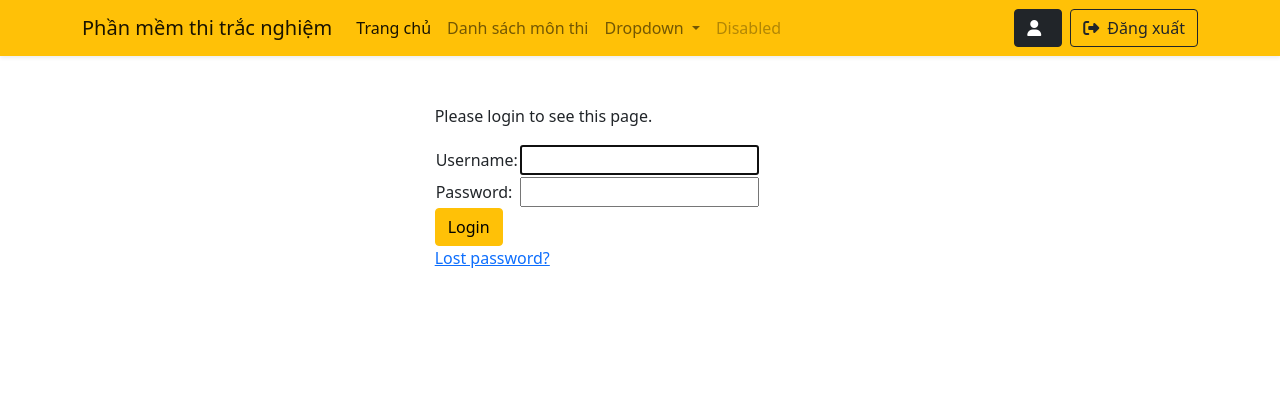
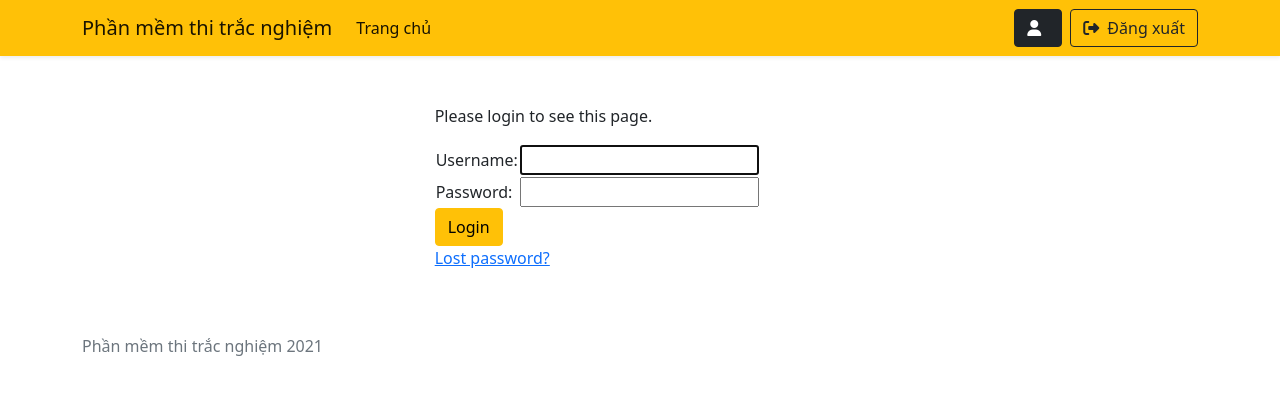
Before and after one commit to 1nguyenhuuhieu/multipe-choice-test, a Django app: page /accounts/login/?next=/exam/1/ in a window 1280 px wide. Shown: the top 395 px of the page. Run offline with Django 3.2, Linux system fonts and the light colour scheme; some libraries are stand-ins or nearby versions.

Commit message:
Update base.html

```diff
--- a/MultipeChoiceTest/templates/base.html
+++ b/MultipeChoiceTest/templates/base.html
@@ -28,24 +28,6 @@
             <li class="nav-item">
               <a class="nav-link active" aria-current="page" href="{% url 'index' %}">Trang chủ</a>
             </li>
-            <li class="nav-item">
-              <a class="nav-link" href="{% url 'subjects' %}">Danh sách môn thi</a>
-            </li>
-            <li class="nav-item dropdown">
-              <a class="nav-link dropdown-toggle" href="#" id="navbarDropdown" role="button" data-bs-toggle="dropdown" aria-expanded="false">
-                Dropdown
-              </a>
-              <ul class="dropdown-menu" aria-labelledby="navbarDropdown">
-                <li><a class="dropdown-item" href="#">Action</a></li>
-                <li><a class="dropdown-item" href="#">Another action</a></li>
-                <li><hr class="dropdown-divider"></li>
-                <li><a class="dropdown-item" href="#">Something else here</a></li>
-              </ul>
-            </li>
-            <li class="nav-item">
-
-              <a class="nav-link disabled">Disabled</a>
-            </li>
           </ul>
 
             <a href="{% url 'profile' %}" class="btn btn-dark ms-3" type="submit"><i class="fas fa-user me-2"></i>{{ request.user.username }}</a>
@@ -61,6 +43,17 @@
 
       {% endblock%}
 
+      <div class="container mt-5 mb-5">
+        <div class="row">
+          <div class="col-12">
+            <p class="text-muted">
+              Phần mềm thi trắc nghiệm 2021
+            </p>
+          </div>
+        </div>
+
+      </div>
+
 
     <!-- Optional JavaScript; choose one of the two! -->
 
```
